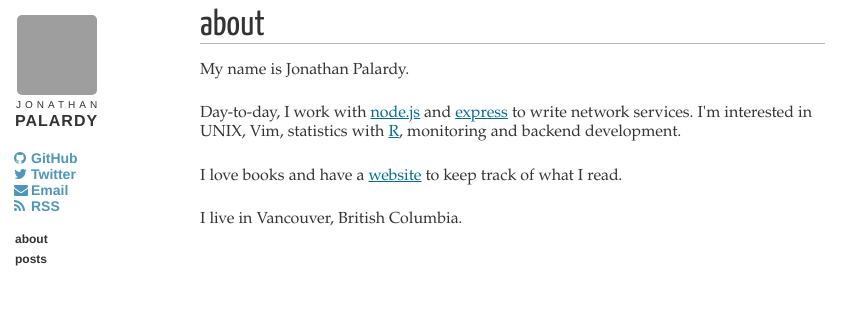
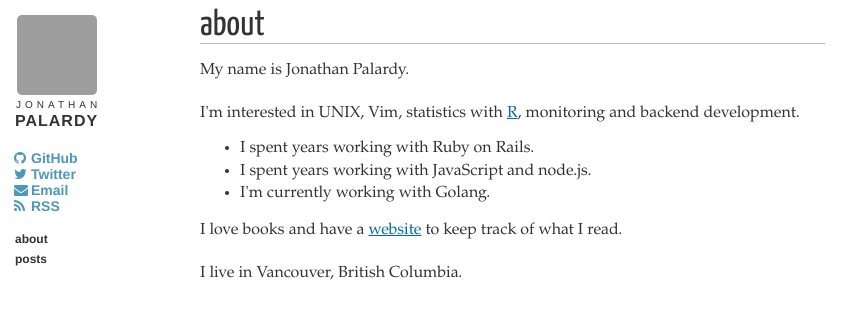
Before and after one commit to jpalardy/jpalardy.github.io, a Jekyll site: the page built from about.html, in a window 1280 px wide, cut to the strip 0-319 px from the top of the page. Shown: the whole strip, without its empty margins (0-860 px from the left). Built offline with Jekyll 4.4.1, drawn with Linux system fonts in a browser that asks for light colours; grey boxes are pictures that could not be loaded.

Commit message:
Update "about" section

```diff
--- a/about.html
+++ b/about.html
@@ -11,10 +11,14 @@ title: "About"
   </p>
 
   <p>
-  Day-to-day, I work with <a href="http://nodejs.org/">node.js</a> and <a href="http://expressjs.com/">express</a>
-  to write network services. I'm interested in UNIX, Vim, statistics with <a href="http://www.r-project.org/">R</a>,
-  monitoring and backend development.
+  I'm interested in UNIX, Vim, statistics with <a href="http://www.r-project.org/">R</a>, monitoring and backend development.
   </p>
+
+  <ul>
+    <li>I spent years working with Ruby on Rails.</li>
+    <li>I spent years working with JavaScript and node.js.</li>
+    <li>I'm currently working with Golang.</li>
+  </ul>
 
   <p>
   I love books and have a <a href="https://bookpiles.ca/">website</a> to keep track of what I read.
```
